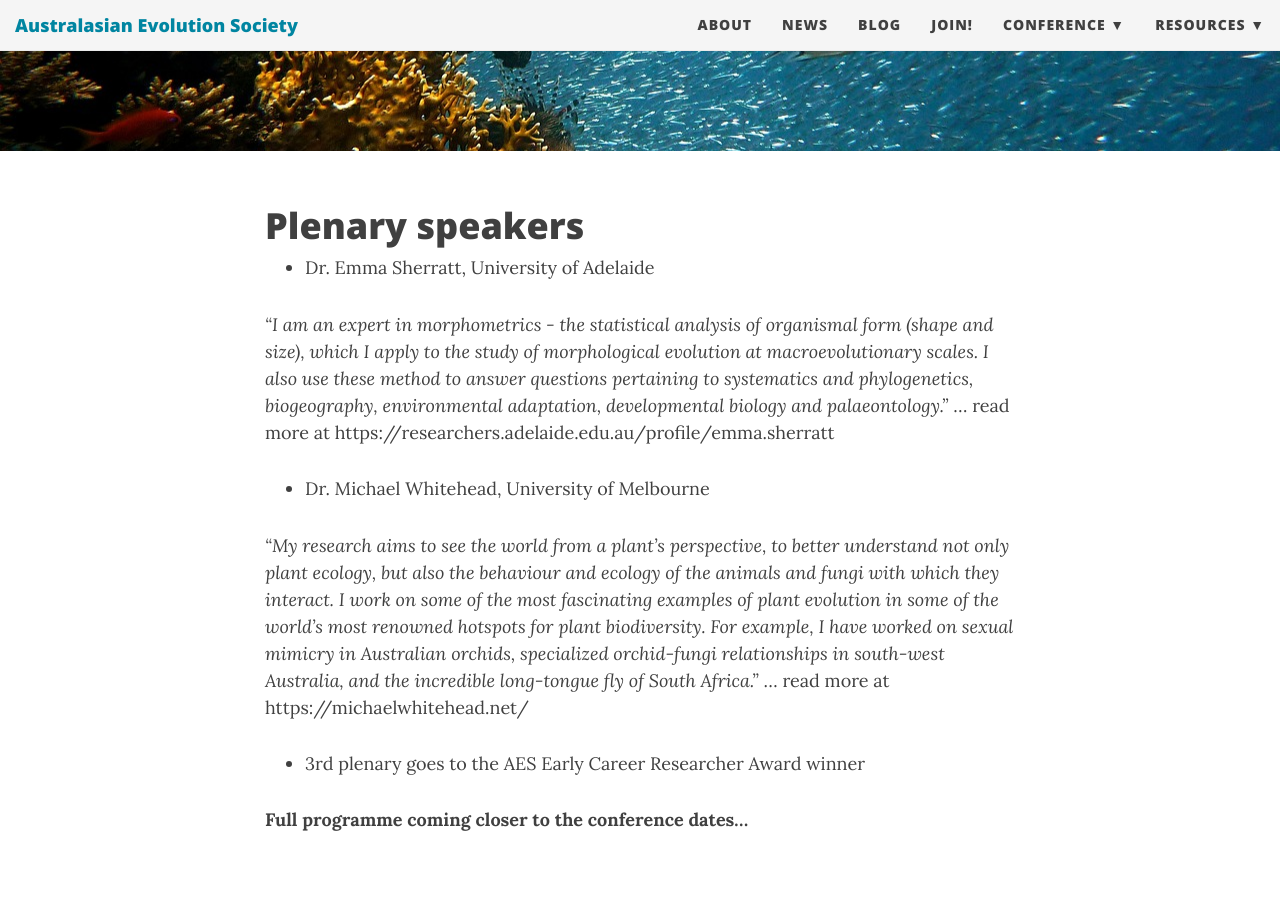
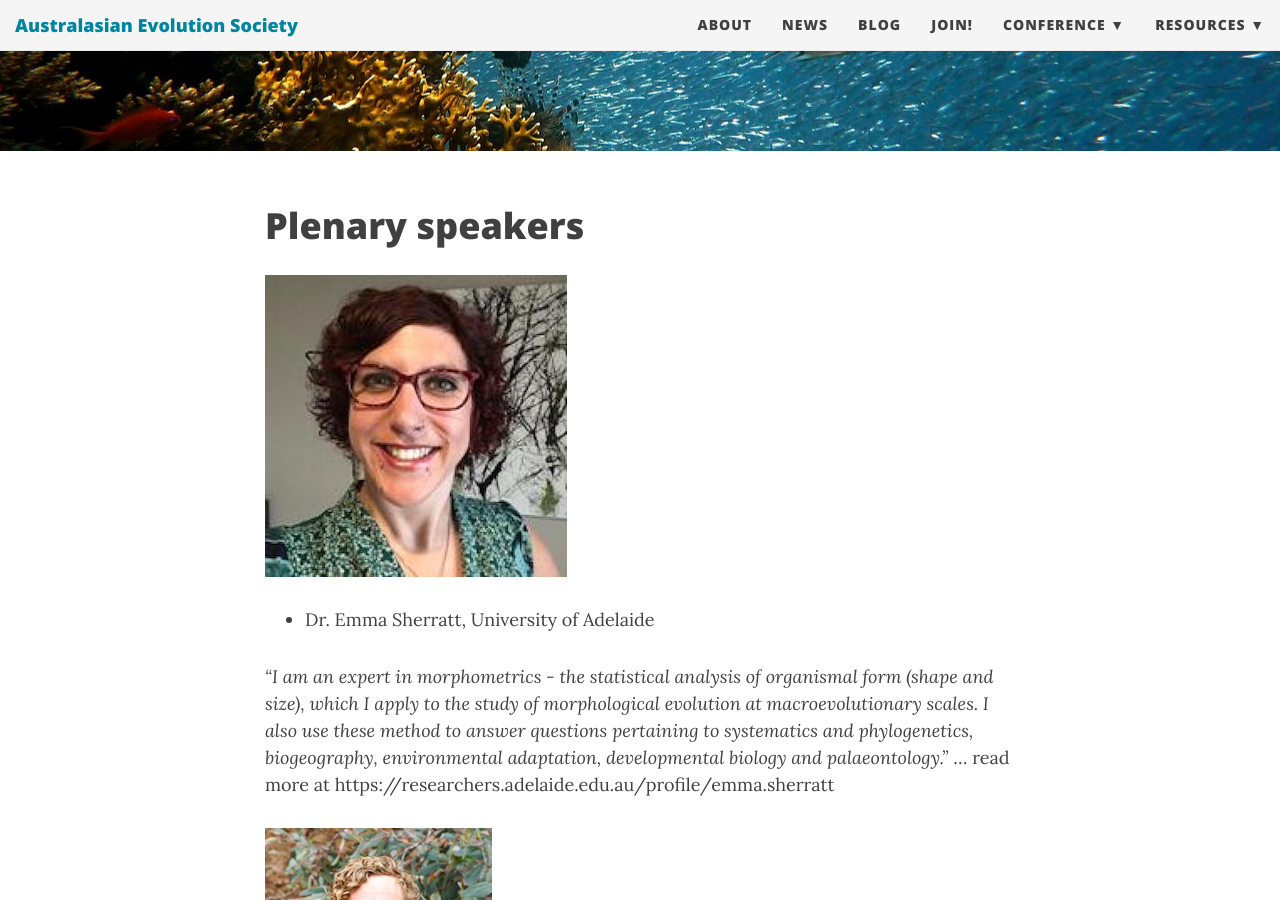
Before and after one commit to ausevo/ausevo.github.io, a Jekyll site: the page built from programme.md, in a window 1280 px wide and 900 px high, scrolled down 392 px. Built offline with Jekyll 4.4.1, drawn with Linux system fonts in a browser that asks for light colours; nearby versions of some CDN libraries.

Commit message:
Update programme.md

```diff
--- a/programme.md
+++ b/programme.md
@@ -9,10 +9,13 @@
 
 # Plenary speakers
 
+![Emma Sherratt](/img/profiles/Emma_Sherratt.jpeg)
+
 * Dr. Emma Sherratt, University of Adelaide
 
 *"I am an expert in morphometrics - the statistical analysis of organismal form (shape and size), which I apply to the study of morphological evolution at macroevolutionary scales. I also use these method to answer questions pertaining to systematics and phylogenetics, biogeography, environmental adaptation, developmental biology and palaeontology."* ... read more at https://researchers.adelaide.edu.au/profile/emma.sherratt
 
+![Michael Whitehead](/img/profiles/Michael_Whitehead.jpg)
 
 * Dr. Michael Whitehead, University of Melbourne
 
```
